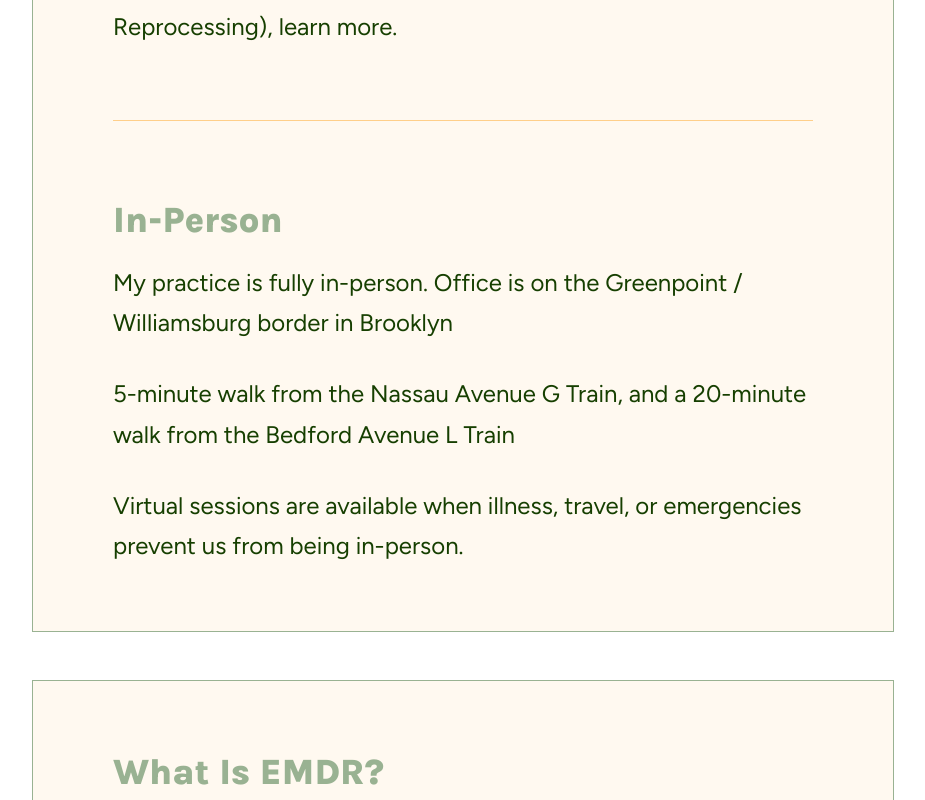
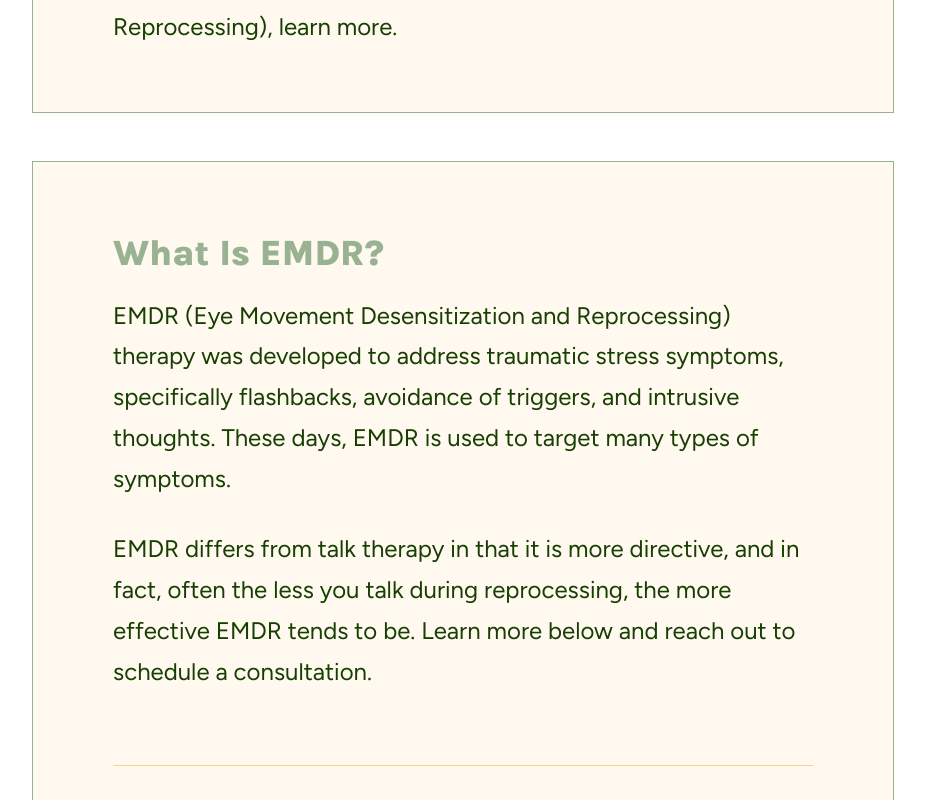
Before and after one commit to hyu/ash, a Vue app: page / in a window 1280 px wide. Shown: the part 3760-4560 px from the top of the page, without its empty margins (177-1102 px from the left). Built offline with nearby package versions, Linux system fonts and the light colour scheme.

Commit message:
in-person at end

```diff
--- a/src/App.vue
+++ b/src/App.vue
@@ -15,6 +15,14 @@ import About from './components/About.vue'
     <Therapy />
     <EMDR />
     <About />
+    <section class="section">
+      <div class="text-box text-box-left">
+        <h3>In-Person</h3>
+        <p>My practice is fully in-person. Office is on the Greenpoint / Williamsburg border in Brooklyn</p>
+        <p>5-minute walk from the Nassau Avenue G Train, and a 20-minute walk from the Bedford Avenue L Train</p>
+        <p>Virtual sessions are available when illness, travel, or emergencies prevent us from being in-person.</p>
+      </div>
+    </section>
   </div>
 </template>
 
@@ -25,4 +33,8 @@ import About from './components/About.vue'
   margin: 0 auto;
   padding: 0;
 }
+
+.section {
+  margin-bottom: 3rem;
+}
 </style>
--- a/src/components/About.vue
+++ b/src/components/About.vue
@@ -10,13 +10,6 @@
 
       <h3>Insurance</h3>
       <p>I will work with you to use your out-of-network benefits. I provide you with a superbill to submit to your insurance to be reimbursed either all or a portion of the fee.</p>
-
-      <h3>In Person</h3>
-      <p>My practice is fully in-person. Office is on the Greenpoint / Williamsburg border in Brooklyn</p>
-
-      <p>5-minute walk from the Nassau Avenue G Train, and a 20-minute walk from the Bedford Avenue L Train</p>
-
-      <p>Virtual sessions are available when illness, travel, or emergencies prevent us from being in-person.</p>
     </div>
   </section>
 </template>
--- a/src/components/EMDR.vue
+++ b/src/components/EMDR.vue
@@ -3,49 +3,33 @@
     <div class="text-box text-box-left">
       <h3>What Is EMDR?</h3>
       <p>EMDR (Eye Movement Desensitization and Reprocessing) therapy was developed to address traumatic stress symptoms, specifically flashbacks, avoidance of triggers, and intrusive thoughts. These days, EMDR is used to target many types of symptoms.</p>
-
       <p>EMDR differs from talk therapy in that it is more directive, and in fact, often the less you talk during reprocessing, the more effective EMDR tends to be. Learn more below and reach out to schedule a consultation.</p>
 
       <h3>Adjunctive EMDR Therapy</h3>
       <p>If you are already in an ongoing therapy and want to do EMDR, I offer adjunctive therapy. You continue to work with your primary therapist and add-on EMDR. The adjunctive therapy is supportive of the primary therapy and we all work together toward a common purpose.</p>
-
       <p>Time: For adjunctive EMDR, we meet anywhere from one session, up to a full year of sessions. We meet every week because continuity is essential to progress in EMDR. We work together for a year maximum because doing trauma work is exhausting. Rest is essential for transformation and after a year we definitely need to rest.</p>
-
       <p>Collaboration: During adjunctive treatment, the primary therapy continues without interruption. An important aspect of adjunctive work is collaboration between the two therapists.</p>
 
       <h3>What Happens in EMDR?</h3>
       <p>Resources and History: We first identify your resources and strengths, your hopes for treatment, and go over your history. You do not have to discuss details of traumatic episodes.</p>
-
       <p>Preparation: We work together to help you to feel more solid and grounded in your day to day. Sometimes an EMDR treatment is entirely focused on preparation, and people find this very useful. This might look like working on decreasing dissociation, or tracking exactly what happens in the body when you're triggered so that you can begin to interrupt the cycles.</p>
-
       <p>Reprocessing: If we continue on to reprocessing the memories, together we choose "targets" to work with. Often this is a past memory, but EMDR can also work with present-day symptoms and future fears. We work with one target at a time and use "bilateral stimulation" (e.g. eye movements or tapping) to reduce the distress. Then we work on transforming the way that the memory is held in the body.</p>
-
       <p>We go at a pace that works for you; slow is smooth, smooth is fast.</p>
 
       <h3>Who Benefits from EMDR?</h3>
       <p>EMDR can be useful when any of the following arise:</p>
-
       <p>You're having flashbacks to distressing memories or avoiding people/places/things/emotions that remind you of the memories</p>
-
       <p>You want to work on trauma memories, but you don't want to talk about them, or even think much about them (there are techniques in EMDR where memories are barely talked/thought about)</p>
-
       <p>You're persistently triggered, flashing back, or severely dissociated in your primary therapy; you're unable to make use of primary therapy because you are too overwhelmed</p>
-
       <p>You're experiencing overwhelming "somatic flashbacks" where it feels as though you're no longer in the present</p>
-
       <p>You're afraid of your emotions and want to practice getting more comfortable with them</p>
-
       <p>You're dissociating excessively in your day to day life (dissociation is a normal and essential part of being alive, but sometimes we overcompensate with dissociation and miss out on other ways of participating in life)</p>
-
       <p>You want the experience of having two clinicians working together to support your process</p>
-
       <p>You're worried that seeking additional support isn't warranted because your history is "not traumatic enough"</p>
-
       <p>You've heard about EMDR and are curious about it</p>
 
       <h3>Using Your Out of Network Benefits</h3>
       <p>Typically, if your insurance reimburses your primary therapy, it is likely to reimburse adjunctive EMDR, too. I recommend that you reach out to the insurance company to confirm.</p>
-
       <p>Be sure to schedule your primary therapy and your EMDR session on different days, as insurance will only cover one mental health service per calendar day. This counts for psychiatry appointments too.</p>
 
       <h3>My Experience Providing EMDR</h3>
@@ -53,13 +37,6 @@
 
       <h3>A Word About EMDR...</h3>
       <p>I find that some people really like reprocessing, and other people prefer a different approach to working on these symptoms. All bodies truly are different. In treatment, we can work toward your goals with a range of techniques, including "parts" work and somatic exercises. We take the time to learn how EMDR feels for you, and pivot creatively as we go.</p>
-
-      <h3>In-Person</h3>
-      <p>My practice is fully in-person. Office is on the Greenpoint / Williamsburg border in Brooklyn</p>
-
-      <p>5-minute walk from the Nassau Avenue G Train, and a 20-minute walk from the Bedford Avenue L Train</p>
-
-      <p>Virtual sessions are available when illness, travel, or emergencies prevent us from being in-person.</p>
     </div>
   </section>
 </template>
--- a/src/components/Therapy.vue
+++ b/src/components/Therapy.vue
@@ -12,11 +12,6 @@
       <p>The second is a more directed, body-oriented approach, sometimes referred to as "experiential therapy" or "trauma therapy."</p>
       <p>I am queer- and trans-affirming, and experienced working with people in non-monogamous relationship structures.</p>
       <p>I also offer EMDR (Eye Movement Desensitization and Reprocessing), learn more.</p>
-
-      <h3>In-Person</h3>
-      <p>My practice is fully in-person. Office is on the Greenpoint / Williamsburg border in Brooklyn</p>
-      <p>5-minute walk from the Nassau Avenue G Train, and a 20-minute walk from the Bedford Avenue L Train</p>
-      <p>Virtual sessions are available when illness, travel, or emergencies prevent us from being in-person.</p>
     </div>
   </section>
 </template>
```
